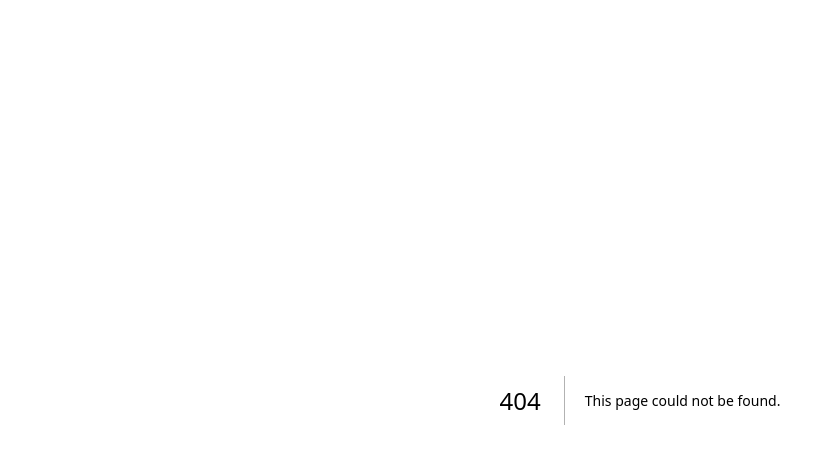
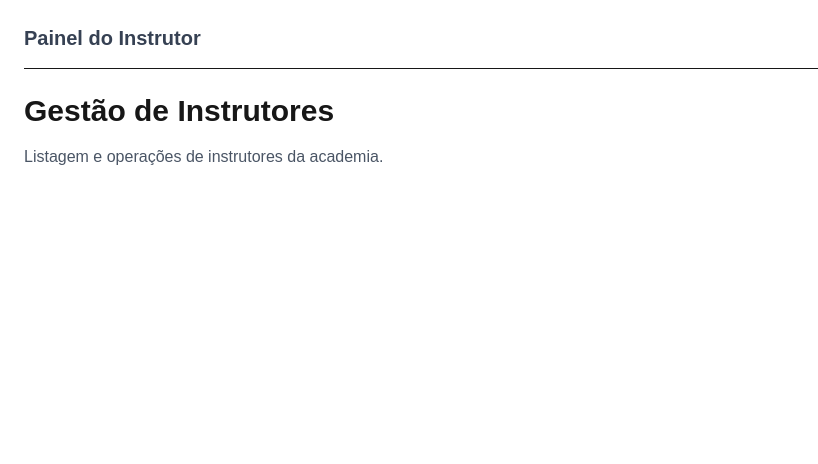
Before and after one commit to JoseBreno2026/academia, a Next.js app in the folder frontend/: page /instrutores in a window 1280 px wide. Before the commit this address had no page. Shown: the top 464 px of the page, without its empty margins (0-818 px from the left). Built offline with nearby package versions, Linux system fonts and the light colour scheme.

Commit message:
feat: criar rotas e layouts para gestão de alunos e instrutores

```diff
--- /dev/null
+++ b/frontend/app/alunos/layout.js
@@ -0,0 +1,10 @@
+export default function AlunosLayout({ children }) {
+  return (
+    <section className="p-6">
+      <header className="mb-6 border-b pb-4">
+        <h2 className="text-xl font-semibold text-gray-700">Painel do Aluno</h2>
+      </header>
+      {children}
+    </section>
+  );
+}
--- /dev/null
+++ b/frontend/app/alunos/page.js
@@ -0,0 +1,8 @@
+export default function AlunosPage() {
+  return (
+    <div>
+      <h1 className="text-3xl font-bold mb-4">Gestão de Alunos</h1>
+      <p className="text-gray-600">Listagem e operações de alunos da academia.</p>
+    </div>
+  );
+}
--- /dev/null
+++ b/frontend/app/instrutores/layout.js
@@ -0,0 +1,10 @@
+export default function InstrutoresLayout({ children }) {
+  return (
+    <section className="p-6">
+      <header className="mb-6 border-b pb-4">
+        <h2 className="text-xl font-semibold text-gray-700">Painel do Instrutor</h2>
+      </header>
+      {children}
+    </section>
+  );
+}
--- /dev/null
+++ b/frontend/app/instrutores/page.js
@@ -0,0 +1,8 @@
+export default function InstrutoresPage() {
+  return (
+    <div>
+      <h1 className="text-3xl font-bold mb-4">Gestão de Instrutores</h1>
+      <p className="text-gray-600">Listagem e operações de instrutores da academia.</p>
+    </div>
+  );
+}
```
